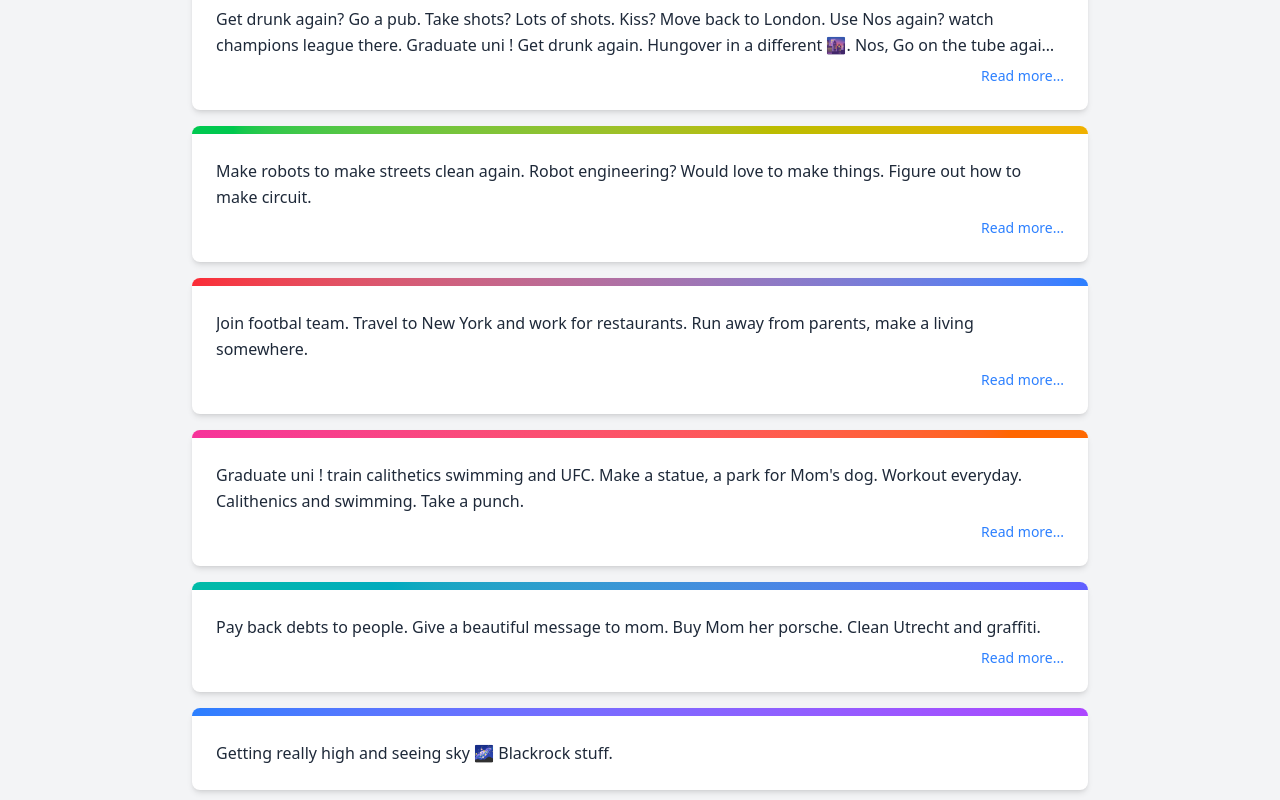
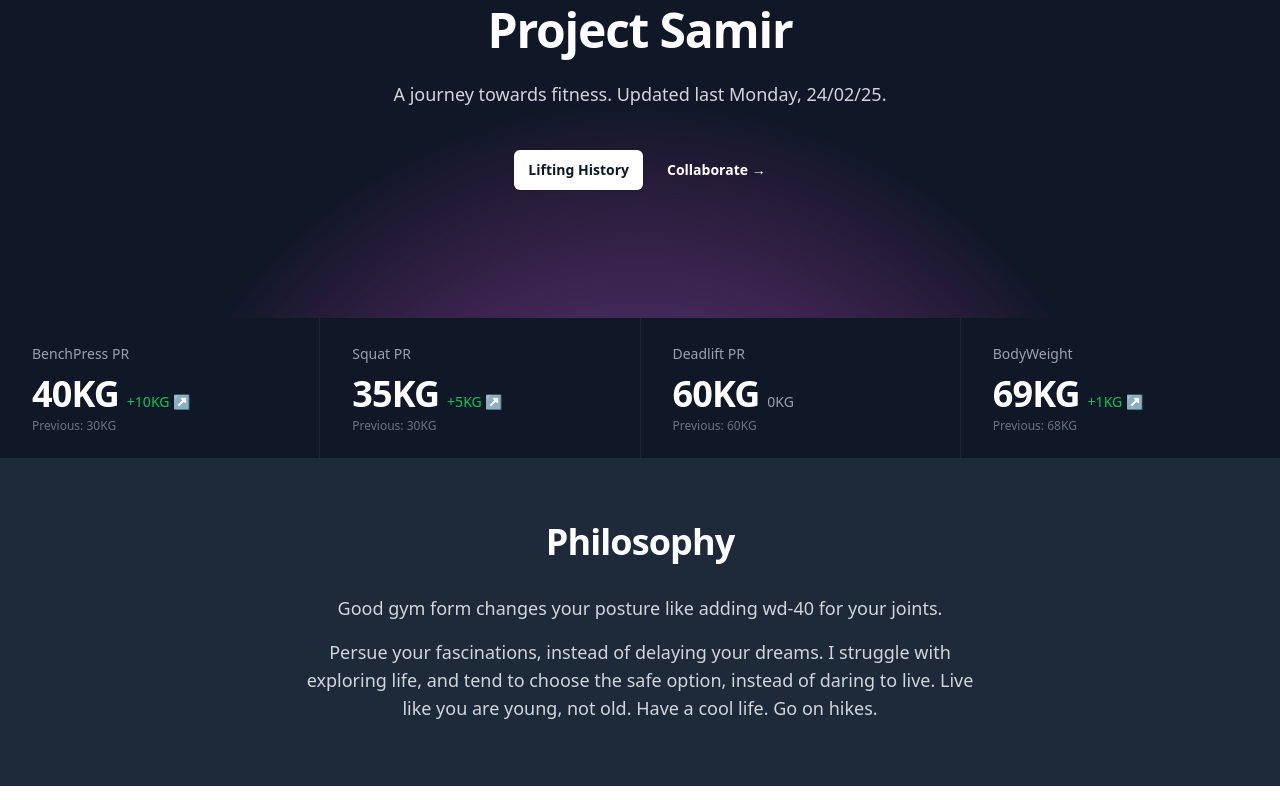
Before and after one commit to YelllowSunray/projectfitness, a Next.js app: page / in a window 1280 px wide. Shown: the part 360-1160 px from the top of the page. Built offline with nearby package versions, Linux system fonts and the light colour scheme.

Commit message:
Your commit message here

```diff
--- a/src/app/page.tsx
+++ b/src/app/page.tsx
@@ -1,115 +1,100 @@
-"use client"
+import React from 'react';
 
-import React, { useState } from 'react';
+// Updated stats with previous values and calculated increases
+const stats = [
+  { name: 'BenchPress PR', value: '40KG', previousValue: '30KG', increase: 10 },
+  { name: 'Squat PR', value: '35KG', previousValue: '30KG', increase: 5 },
+  { name: 'Deadlift PR', value: '60KG', previousValue: '60KG', increase: 0 },
+  { name: 'BodyWeight', value: '69KG', previousValue: '68KG', increase: 1 }
+];
 
-const DreamsVisionBoard = () => {
-  const [expandedSection, setExpandedSection] = useState(null);
-
-  const dreamSections = [
-    {
-      id: "section1",
-      content: "Get drunk again? Go a pub. Take shots? Lots of shots. Kiss? Move back to London. Use Nos again? watch champions league there. Graduate uni ! Get drunk again. Hungover in a different 🌆. Nos, Go on the tube again. Dancing @ KOKO again. Spooky Halloween.🎃 left over pizza in morning. Have friends to call. Drunk."
-    },
-    {
-      id: "section2",
-      content: "Make robots to make streets clean again. Robot engineering? Would love to make things. Figure out how to make circuit."
-    },
-    {
-      id: "section3",
-      content: "Join footbal team. Travel to New York and work for restaurants. Run away from parents, make a living somewhere."
-    },
-    {
-      id: "section4",
-      content: "Graduate uni ! train calithetics swimming and UFC. Make a statue, a park for Mom's dog. Workout everyday. Calithenics and swimming. Take a punch."
-    },
-    {
-      id: "section5",
-      content: "Pay back debts to people. Give a beautiful message to mom. Buy Mom her porsche. Clean Utrecht and graffiti."
-    },
-    {
-      id: "section6",
-      content: "Getting really high and seeing sky 🌌 Blackrock stuff."
-    },
-    {
-      id: "section7",
-      content: "Make nights cooking/dishwashing. Become ucu chef, work dishwashing nights. Make dosa in Hilversum (mag)"
-    },
-    {
-      id: "section8",
-      content: "Travel to Vietnam. Meet new people. Drink Vietnamese red bull. run away from papa, and make a restaurant somewhere, send 90% money back. Travel to Morrocco and make msemen. Make a Pickup Truck converted to Van, and van life Colorado Ski resorts bum. go to Bali again island life. travel to New York and work for illegal restaurants."
-    },
-    {
-      id: "section9",
-      content: "Give Mala a complete vacation, to all best locations."
-    }
-  ];
-
-  const toggleSection = (id) => {
-    if (expandedSection === id) {
-      setExpandedSection(null);
-    } else {
-      setExpandedSection(id);
-    }
-  };
-
-  const getRandomGradient = (id) => {
-    const gradients = [
-      'from-blue-500 to-purple-500',
-      'from-green-500 to-blue-500',
-      'from-yellow-500 to-red-500',
-      'from-indigo-500 to-pink-500',
-      'from-purple-500 to-red-500',
-      'from-green-500 to-yellow-500',
-      'from-red-500 to-blue-500',
-      'from-pink-500 to-orange-500',
-      'from-teal-500 to-indigo-500'
-    ];
-
-    // Get consistent color based on id
-    const index = id.charCodeAt(id.length - 1) % gradients.length;
-    return gradients[index];
-  };
-
+function Home() {
   return (
-    <div className="p-6 bg-gray-100 min-h-screen">
-      <div className="max-w-4xl mx-auto">
-        <h1 className="text-4xl font-bold text-center mb-8 bg-clip-text text-transparent bg-gradient-to-r from-purple-600 to-blue-600">Chase Dreams</h1>
-
-        <div className="space-y-4">
-          {dreamSections.map((section) => (
-            <div
-              key={section.id}
-              className={`bg-white rounded-lg shadow-md overflow-hidden cursor-pointer transition-all duration-300 ${expandedSection === section.id ? 'transform scale-102' : ''}`}
-              onClick={() => toggleSection(section.id)}
-            >
-              <div className={`h-2 bg-gradient-to-r ${getRandomGradient(section.id)}`}></div>
-              <div className="p-6">
-                <p className={`text-gray-800 leading-relaxed ${expandedSection === section.id ? 'text-lg' : 'text-base line-clamp-2'}`}>
-                  {section.content}
+    <>
+      <div className="relative isolate overflow-hidden bg-gray-900">
+        <div className="px-6 py-24 sm:px-6 sm:py-32 lg:px-8">
+          <div className="mx-auto max-w-2xl text-center">
+            <h2 className="text-balance text-4xl font-semibold tracking-tight text-white sm:text-5xl">
+              Project Samir
+            </h2>
+            <p className="mx-auto mt-6 max-w-xl text-pretty text-lg/8 text-gray-300">
+              A journey towards fitness. Updated last Monday, 24/02/25.
+            </p>
+            <div className="mt-10 flex items-center justify-center gap-x-6">
+              <a
+                href="/log"
+                className="rounded-md bg-white px-3.5 py-2.5 text-sm font-semibold text-gray-900 shadow-sm hover:bg-gray-100 focus-visible:outline focus-visible:outline-2 focus-visible:outline-offset-2 focus-visible:outline-white"
+              >
+                Lifting History
+              </a>
+              <a href="/forum" className="text-sm/6 font-semibold text-white">
+                Collaborate <span aria-hidden="true">→</span>
+              </a>
+            </div>
+          </div>
+        </div>
+        <svg
+          viewBox="0 0 1024 1024"
+          aria-hidden="true"
+          className="absolute left-1/2 top-1/2 -z-10 size-[64rem] -translate-x-1/2 [mask-image:radial-gradient(closest-side,white,transparent)]"
+        >
+          <circle r={512} cx={512} cy={512} fill="url(#8d958450-c69f-4251-94bc-4e091a323369)" fillOpacity="0.7" />
+          <defs>
+            <radialGradient id="8d958450-c69f-4251-94bc-4e091a323369">
+              <stop stopColor="#7775D6" />
+              <stop offset={1} stopColor="#E935C1" />
+            </radialGradient>
+          </defs>
+        </svg>
+      </div>
+      <div className="bg-gray-900 ">
+        <div className="mx-auto max-w-7xl">
+          <div className="grid grid-cols-1 gap-px bg-white/5 sm:grid-cols-2 lg:grid-cols-4">
+            {stats.map((stat) => (
+              <div key={stat.name} className="bg-gray-900 px-4 py-6 sm:px-6 lg:px-8">
+                <p className="text-sm/6 font-medium text-gray-400">{stat.name}</p>
+                <p className="mt-2 flex items-baseline gap-x-2">
+                  <span className="text-4xl font-semibold tracking-tight text-white">{stat.value}</span>
+                  {/* Fixed color logic for weight gain/loss */}
+                  <span className={`text-sm font-medium ${
+                    stat.name === 'BodyWeight'
+                      ? (stat.increase > 0 ? 'text-green-500' : stat.increase < 0 ? 'text-red-500' : 'text-gray-400')
+                      : (stat.increase > 0 ? 'text-green-500' : stat.increase < 0 ? 'text-red-500' : 'text-gray-400')
+                  }`}>
+                    {stat.increase > 0 && '+'}{stat.increase}KG
+                    {stat.increase > 0 ?
+                      ' ↗' :
+                      stat.increase < 0 ?
+                        ' ↘' :
+                        ''
+                    }
+                  </span>
                 </p>
-
-                {expandedSection === section.id && (
-                  <div className="mt-4 flex justify-end">
-                    <span className="text-sm text-gray-500 italic">Click to collapse</span>
-                  </div>
-                )}
-
-                {expandedSection !== section.id && section.content.length > 100 && (
-                  <div className="mt-2 flex justify-end">
-                    <span className="text-sm text-blue-500">Read more...</span>
-                  </div>
-                )}
+                <p className="text-xs text-gray-500 mt-1">Previous: {stat.previousValue}</p>
               </div>
-            </div>
-          ))}
-        </div>
-
-        <div className="mt-8 text-center">
-          <p className="text-gray-600 italic">Click on any dream to expand it.</p>
+            ))}
+          </div>
         </div>
       </div>
-    </div>
+      <div>
+      <div className="bg-gray-800 py-16">
+        <div className="mx-auto max-w-7xl px-6 lg:px-8">
+          <div className="mx-auto max-w-2xl text-center">
+            <h2 className="text-3xl font-bold tracking-tight text-white sm:text-4xl">Philosophy</h2>
+            <div className="mt-8 text-lg text-gray-300">
+              <p className="mb-4">
+                Good gym form changes your posture like adding wd-40 for your joints.
+              </p>
+              <p>
+                Persue your fascinations, instead of delaying your dreams. I struggle with exploring life, and tend to choose the safe option, instead of daring to live. Live like you are young, not old. Have a cool life. Go on hikes.
+              </p>
+            </div>
+          </div>
+        </div>
+      </div>
+      </div>
+    </>
   );
-};
+}
 
-export default DreamsVisionBoard;
+export default Home;
```
